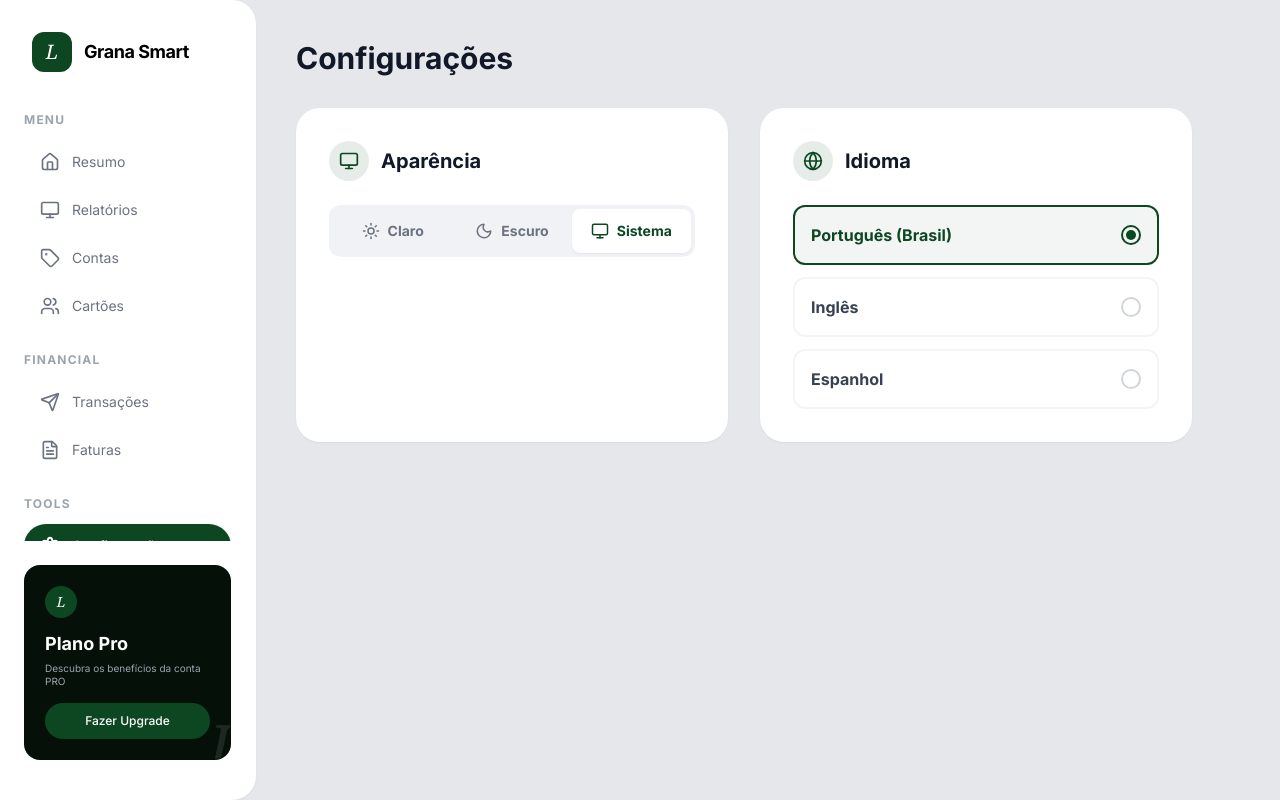
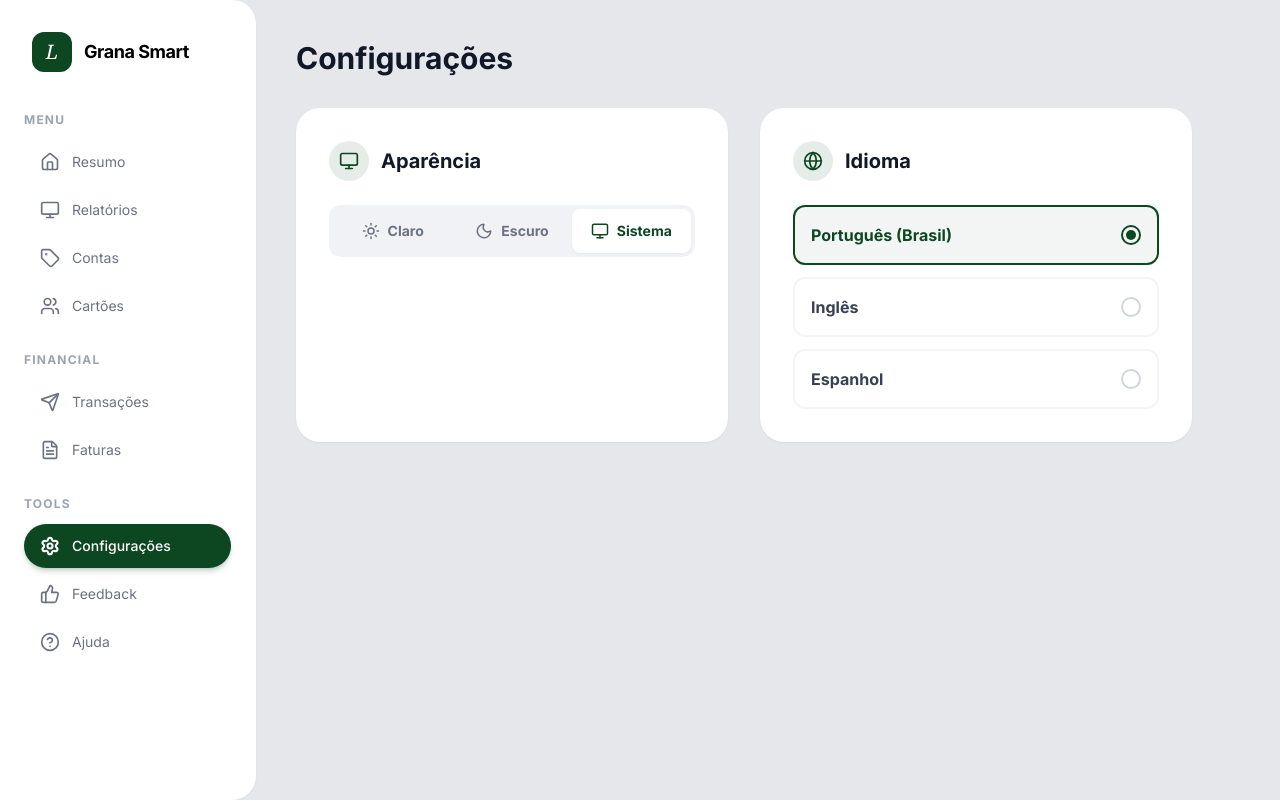
Before and after one commit to andrewsmorais/Dim-DIm-, a Next.js app: page /configuracoes in a window 1280 px wide. Built offline with nearby package versions, Linux system fonts and the light colour scheme.

Commit message:
style: remove upgrade pro card from sidebar

```diff
--- a/src/components/AppLayout.tsx
+++ b/src/components/AppLayout.tsx
@@ -120,23 +120,6 @@ export function AppLayout({ children }: { children: React.ReactNode }) {
 
         </div>
 
-        {/* Upgrade Pro Card */}
-        <div className="p-6 mb-4">
-          <div className="bg-[#051009] dark:bg-black rounded-2xl p-5 text-white flex flex-col relative overflow-hidden border border-transparent dark:border-gray-800">
-             {/* Logo background watermark */}
-             <div className="absolute -bottom-4 -right-4 opacity-10 text-6xl font-serif italic">L</div>
-             <div className="w-8 h-8 rounded-full bg-brand-dark flex items-center justify-center text-white font-serif italic text-sm mb-3 font-light">
-                L
-             </div>
-             <h4 className="font-bold text-lg mb-1 z-10">{t('sidebar.upgrade.title')}</h4>
-             <p className="text-[10px] text-gray-400 mb-4 leading-tight z-10">
-               {t('sidebar.upgrade.desc')}
-             </p>
-             <button className="w-full bg-brand-dark hover:bg-green-900 text-white text-xs font-medium py-2.5 rounded-full transition-colors z-10">
-               {t('sidebar.upgrade.btn')}
-             </button>
-          </div>
-        </div>
       </aside>
 
       {/* Main Content */}
```
